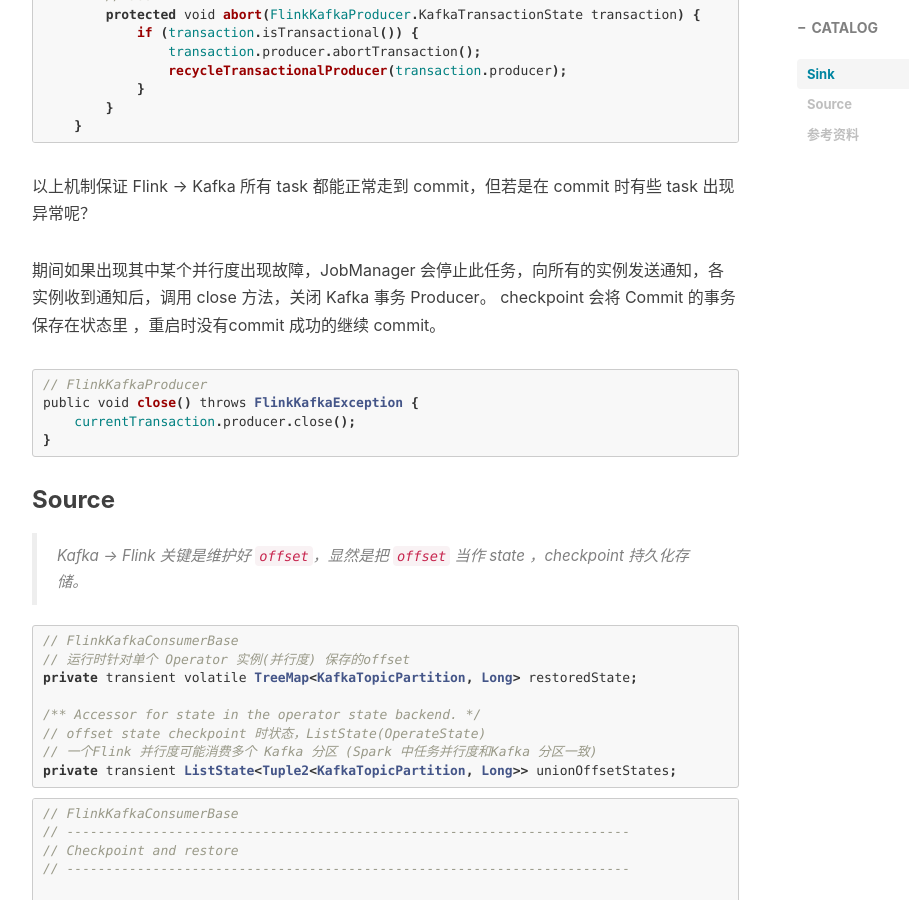
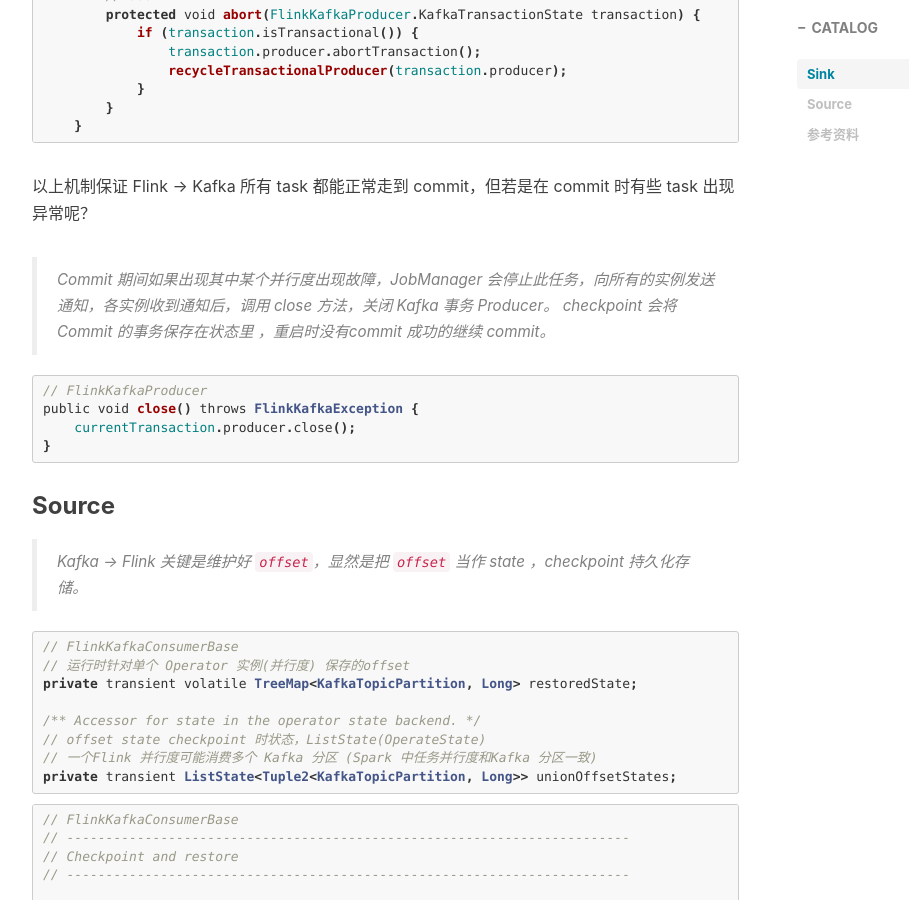
Before and after one commit to vendanner/vendanner.github.io, a Jekyll site: the page built from _posts/2020-02-18-Flink+Kafka 实现原理.md, in a window 1280 px wide and 900 px high, scrolled down 3449 px. Shown: the whole window, without its empty margins (233-1142 px from the left). Built offline with Jekyll 4.4.1, drawn with Linux system fonts in a browser that asks for light colours; nearby versions of some CDN libraries; comment, search, counter and statistics services are not loaded; some of the changed text lies outside the part shown.

Commit message:
Update 2020-02-18-Flink+Kafka 实现原理.md

````diff
--- a/_posts/2020-02-18-Flink+Kafka 实现原理.md
+++ b/_posts/2020-02-18-Flink+Kafka 实现原理.md
@@ -26,7 +26,7 @@
 
 以 Kafka Sink 为例，介绍 Flink 的实现方式。数据输出时需要保证每个数据都成功，但在分布式环境中每个 task 只能感知自身。由此引出协调者，可以去感知所有 task 状态并决定后续如何处理。Flink 实现的是 `Two-Phase Commit`协议：
 
-- 所有task 向协调者发送 preCommit 结果；
+- 所有 task 向协调者发送 preCommit 结果；
 - 协调者确认**所有** task 结果都成功才向 task 发送 `commit`，否则发送**回滚操作**。
 
 Flink 的 `TwoPhaseCommitSinkFunction`  是基于上述的二阶段提交实现。
@@ -147,7 +147,7 @@
 
 以上机制保证 Flink -> Kafka 所有 task 都能正常走到 commit，但若是在 commit 时有些 task 出现异常呢？
 
-期间如果出现其中某个并行度出现故障，JobManager 会停止此任务，向所有的实例发送通知，各实例收到通知后，调用 close 方法，关闭 Kafka 事务 Producer。 checkpoint 会将 Commit 的事务保存在状态里 ，重启时没有commit 成功的继续 commit。
+> Commit 期间如果出现其中某个并行度出现故障，JobManager 会停止此任务，向所有的实例发送通知，各实例收到通知后，调用 close 方法，关闭 Kafka 事务 Producer。 checkpoint 会将 Commit 的事务保存在状态里 ，重启时没有commit 成功的继续 commit。
 
 ```scala
 // FlinkKafkaProducer
````
Also changed, not shown: other parts of _posts/2020-02-18-Flink+Kafka 实现原理.md (+2 -2 lines).
